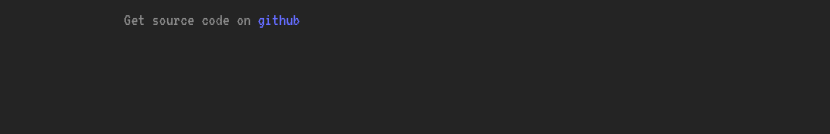
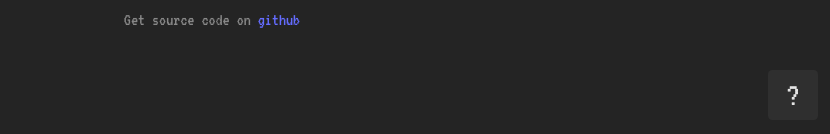
Before and after one commit to JJApplication/Palace, a React (Vite) app: page / in a window 1280 px wide. Shown: the part 663-797 px from the top of the page, without its empty margins (428-1258 px from the left). Built offline with nearby package versions, Linux system fonts and the light colour scheme.

Commit message:
修改help关于为fix

```diff
--- a/src/App.css
+++ b/src/App.css
@@ -109,3 +109,36 @@
   cursor: pointer;
   vertical-align: top;
 }
+
+.about {
+  position: fixed;
+  bottom: 1rem;
+  right: 2rem;
+  font-size: 2rem;
+  display: block;
+  cursor: pointer;
+  width: 3rem;
+  height: auto;
+  border-radius: 0.25rem;
+  background-color: #2F2F2F;
+  text-align: center;
+  vertical-align: center;
+}
+
+.about-content {
+  font-family: sans-serif !important;
+  position: fixed;
+  bottom: 1rem;
+  right: 6rem;
+  border-radius: 0.25rem;
+  background-color: #2F2F2F;
+  text-align: left;
+  padding: 1rem;
+  font-size: 0.9rem;
+  max-width: 400px;
+  word-break: break-all;
+}
+
+.about-content a {
+  font-size: 0.9rem;
+}
--- a/src/Home.jsx
+++ b/src/Home.jsx
@@ -3,6 +3,8 @@ import {useEffect, useState} from "react";
 
 function Home(props) {
   const [count, setCount] = useState(0)
+  const [openAbout, setOpenAbout] = useState(false);
+
   const getPhotosCount = () => {
     fetch("/photos.json", {cache: 'no-cache'}).then(r => {
       r.json().then(res => {
@@ -34,6 +36,15 @@ function Home(props) {
         <p className="read-the-docs">
           Get source code on <a href="https://github.com/JJApplication/Palace">github</a>
         </p>
+        <div className="about" onClick={() => setOpenAbout(!openAbout)}>
+          ?
+        </div>
+        {openAbout &&
+            <div className="about-content">
+              Hello, 这是一个在线相册项目, 用来记录生活<br/>
+              项目基于React-Album开发, 持续改进中...<br/>
+              你可以fork<a href="https://github.com/JJApplication/Palace">本项目</a>并二次开发, Enjoy today ~ <br/>
+            </div>}
       </>
   )
 }
```
